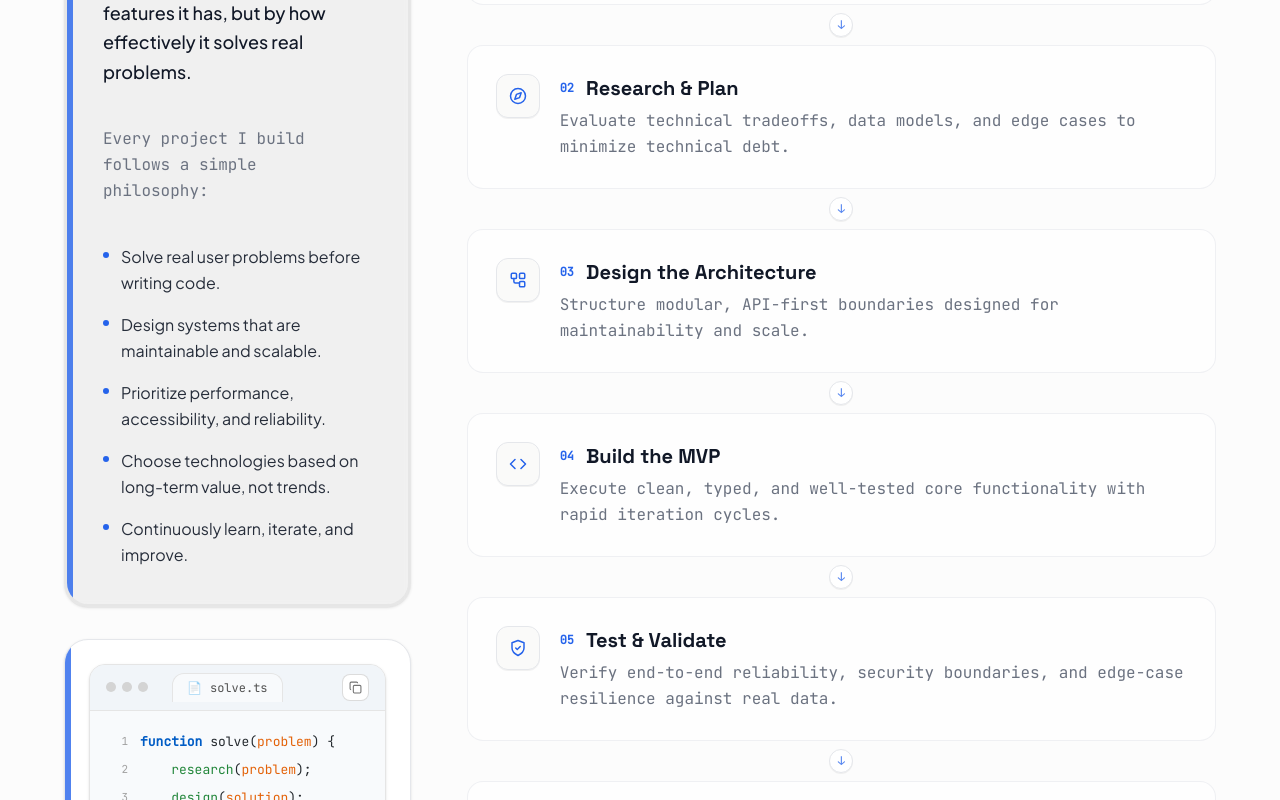
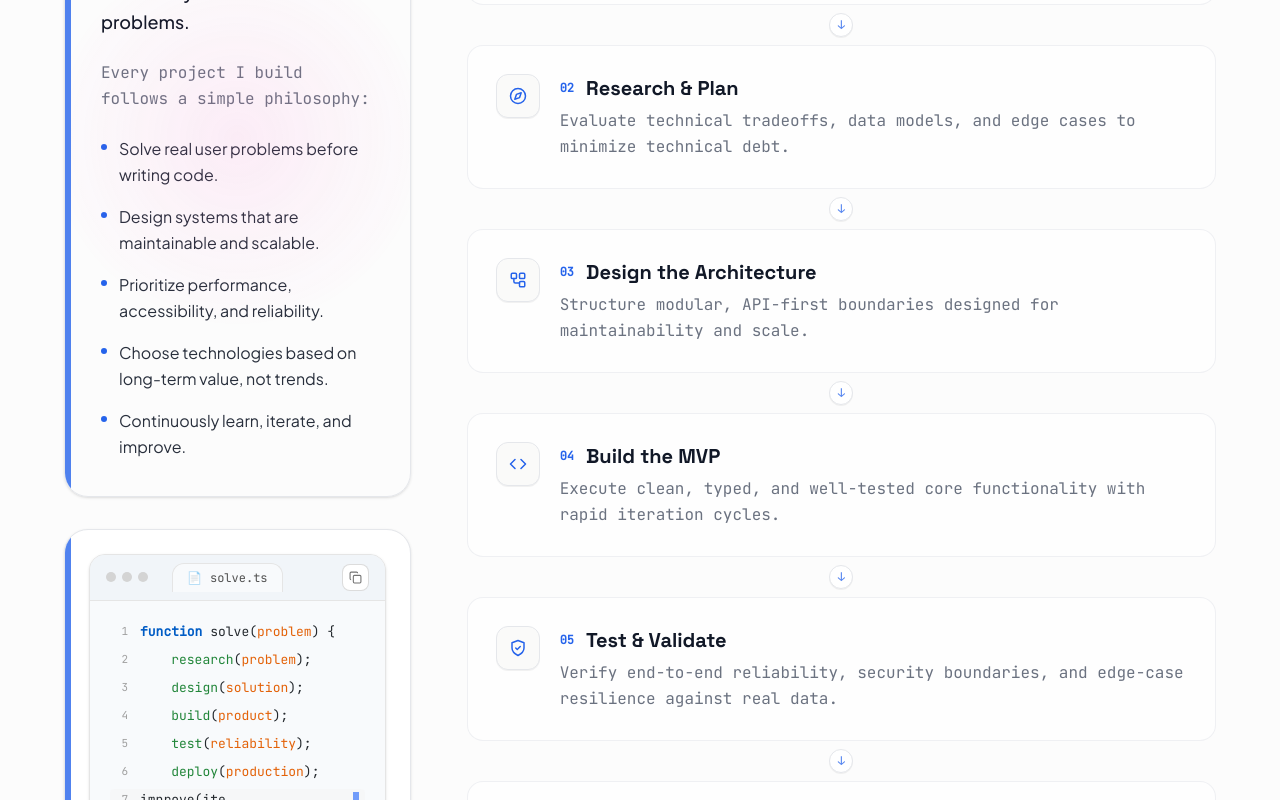
Before and after one commit to DhruvVawhle/dhruv-portfolio, a Next.js app: page / in a window 1280 px wide. Shown: the part 1820-2620 px from the top of the page. Built offline with nearby package versions, Linux system fonts and the light colour scheme.

Commit message:
feat: synchronize portfolio data with updated resume and optimize mobile card scrolling performance

```diff
--- a/src/components/sections/Contact.tsx
+++ b/src/components/sections/Contact.tsx
@@ -63,7 +63,7 @@ export default function Contact() {
 
   const emailSocial = socialsData.find((s) => s.label === "Email") || { url: "mailto:dhruvawhle@gmail.com" };
   const githubSocial = socialsData.find((s) => s.label === "GitHub") || { url: "https://github.com/DhruvVawhle" };
-  const linkedinSocial = socialsData.find((s) => s.label === "LinkedIn") || { url: "https://linkedin.com/in/dhruv-vawhle-277b2b2b8" };
+  const linkedinSocial = socialsData.find((s) => s.label === "LinkedIn") || { url: "https://linkedin.com/in/dhruvvawhle" };
 
   const rawEmail = emailSocial.url.replace("mailto:", "");
 
--- a/src/components/ui/spotlight-card.tsx
+++ b/src/components/ui/spotlight-card.tsx
@@ -1,13 +1,15 @@
-import React, { useEffect, useRef, ReactNode } from 'react';
+"use client";
+
+import React, { useEffect, useRef, ReactNode } from "react";
 
 interface GlowCardProps {
   children?: ReactNode;
   className?: string;
-  glowColor?: 'blue' | 'purple' | 'green' | 'red' | 'orange';
-  size?: 'sm' | 'md' | 'lg';
+  glowColor?: "blue" | "purple" | "green" | "red" | "orange";
+  size?: "sm" | "md" | "lg";
   width?: string | number;
   height?: string | number;
-  customSize?: boolean; // When true, ignores size prop and uses width/height or className
+  customSize?: boolean;
 }
 
 const glowColorMap = {
@@ -15,174 +17,156 @@ const glowColorMap = {
   purple: { base: 280, spread: 300 },
   green: { base: 120, spread: 200 },
   red: { base: 0, spread: 200 },
-  orange: { base: 30, spread: 200 }
+  orange: { base: 30, spread: 200 },
 };
 
 const sizeMap = {
-  sm: 'w-48 h-64',
-  md: 'w-64 h-80',
-  lg: 'w-80 h-96'
+  sm: "w-48 h-64",
+  md: "w-64 h-80",
+  lg: "w-80 h-96",
 };
 
-const GlowCard: React.FC<GlowCardProps> = ({
+export const GlowCard: React.FC<GlowCardProps> = ({
   children,
-  className = '',
-  glowColor = 'blue',
-  size = 'md',
+  className = "",
+  glowColor = "blue",
+  size = "md",
   width,
   height,
-  customSize = false
+  customSize = false,
 }) => {
   const cardRef = useRef<HTMLDivElement>(null);
-  const innerRef = useRef<HTMLDivElement>(null);
+  const isVisibleRef = useRef(true);
 
   useEffect(() => {
-    const syncPointer = (e: PointerEvent) => {
-      const { clientX: x, clientY: y } = e;
+    const card = cardRef.current;
+    if (!card) return;
 
-      if (cardRef.current) {
-        cardRef.current.style.setProperty('--x', x.toFixed(2));
-        cardRef.current.style.setProperty('--xp', (x / window.innerWidth).toFixed(2));
-        cardRef.current.style.setProperty('--y', y.toFixed(2));
-        cardRef.current.style.setProperty('--yp', (y / window.innerHeight).toFixed(2));
+    // Only calculate styles when card is visible in viewport
+    const observer = new IntersectionObserver(
+      ([entry]) => {
+        isVisibleRef.current = entry.isIntersecting;
+      },
+      { rootMargin: "100px" }
+    );
+    observer.observe(card);
+
+    let rafId: number | null = null;
+    let pendingX = 0;
+    let pendingY = 0;
+
+    const applyCoordinates = () => {
+      if (cardRef.current && isVisibleRef.current) {
+        cardRef.current.style.setProperty("--x", `${pendingX.toFixed(1)}px`);
+        cardRef.current.style.setProperty("--xp", (pendingX / window.innerWidth).toFixed(2));
+        cardRef.current.style.setProperty("--y", `${pendingY.toFixed(1)}px`);
+        cardRef.current.style.setProperty("--yp", (pendingY / window.innerHeight).toFixed(2));
+      }
+      rafId = null;
+    };
+
+    const scheduleUpdate = (x: number, y: number) => {
+      pendingX = x;
+      pendingY = y;
+      if (!rafId) {
+        rafId = requestAnimationFrame(applyCoordinates);
       }
     };
 
-    document.addEventListener('pointermove', syncPointer);
-    return () => document.removeEventListener('pointermove', syncPointer);
+    const handlePointerMove = (e: PointerEvent) => {
+      if (e.pointerType === "touch") return; // Touch handled separately
+      scheduleUpdate(e.clientX, e.clientY);
+    };
+
+    const handleTouchStart = (e: TouchEvent) => {
+      if (e.touches && e.touches.length > 0) {
+        scheduleUpdate(e.touches[0].clientX, e.touches[0].clientY);
+      }
+    };
+
+    const handleTouchMove = (e: TouchEvent) => {
+      if (e.touches && e.touches.length > 0) {
+        scheduleUpdate(e.touches[0].clientX, e.touches[0].clientY);
+      }
+    };
+
+    window.addEventListener("pointermove", handlePointerMove, { passive: true });
+    window.addEventListener("touchstart", handleTouchStart, { passive: true });
+    window.addEventListener("touchmove", handleTouchMove, { passive: true });
+
+    return () => {
+      observer.disconnect();
+      if (rafId) cancelAnimationFrame(rafId);
+      window.removeEventListener("pointermove", handlePointerMove);
+      window.removeEventListener("touchstart", handleTouchStart);
+      window.removeEventListener("touchmove", handleTouchMove);
+    };
   }, []);
 
   const { base, spread } = glowColorMap[glowColor];
 
-  // Determine sizing
   const getSizeClasses = () => {
-    if (customSize) {
-      return ''; // Let className or inline styles handle sizing
-    }
+    if (customSize) return "";
     return sizeMap[size];
   };
 
-  const getInlineStyles = () => {
-    const baseStyles = {
-      '--base': base,
-      '--spread': spread,
-      '--radius': '14',
-      '--border': '3',
-      '--backdrop': 'hsl(0 0% 60% / 0.12)',
-      '--backup-border': 'var(--backdrop)',
-      '--size': '200',
-      '--outer': '1',
-      '--border-size': 'calc(var(--border, 2) * 1px)',
-      '--spotlight-size': 'calc(var(--size, 150) * 1px)',
-      '--hue': 'calc(var(--base) + (var(--xp, 0) * var(--spread, 0)))',
-      backgroundImage: `radial-gradient(
-        var(--spotlight-size) var(--spotlight-size) at
-        calc(var(--x, 0) * 1px)
-        calc(var(--y, 0) * 1px),
-        hsl(var(--hue, 210) calc(var(--saturation, 100) * 1%) calc(var(--lightness, 70) * 1%) / var(--bg-spot-opacity, 0.1)), transparent
-      )`,
-      backgroundColor: 'var(--backdrop, transparent)',
-      backgroundSize: 'calc(100% + (2 * var(--border-size))) calc(100% + (2 * var(--border-size)))',
-      backgroundPosition: '50% 50%',
-      backgroundAttachment: 'fixed',
-      border: 'var(--border-size) solid var(--backup-border)',
-      position: 'relative' as const,
-      touchAction: 'none' as const,
-    } as React.CSSProperties & { [key: string]: string | number };
-
-    // Add width and height if provided
-    if (width !== undefined) {
-      baseStyles.width = typeof width === 'number' ? `${width}px` : width;
-    }
-    if (height !== undefined) {
-      baseStyles.height = typeof height === 'number' ? `${height}px` : height;
-    }
-
-    return baseStyles;
+  const inlineStyles: React.CSSProperties & { [key: string]: string | number } = {
+    "--base": base,
+    "--spread": spread,
+    "--radius": "16",
+    "--size": "260",
+    "--hue": "calc(var(--base) + (var(--xp, 0.5) * var(--spread, 0)))",
+    "--spotlight-size": "calc(var(--size, 200) * 1px)",
+    position: "relative",
+    touchAction: "pan-y",
+    WebkitTapHighlightColor: "transparent",
+    ...(width !== undefined && { width: typeof width === "number" ? `${width}px` : width }),
+    ...(height !== undefined && { height: typeof height === "number" ? `${height}px` : height }),
   };
 
-  const beforeAfterStyles = `
-    [data-glow]::before,
-    [data-glow]::after {
-      pointer-events: none;
-      content: "";
-      position: absolute;
-      inset: calc(var(--border-size) * -1);
-      border: var(--border-size) solid transparent;
-      border-radius: calc(var(--radius) * 1px);
-      background-attachment: fixed;
-      background-size: calc(100% + (2 * var(--border-size))) calc(100% + (2 * var(--border-size)));
-      background-repeat: no-repeat;
-      background-position: 50% 50%;
-      mask: linear-gradient(transparent, transparent), linear-gradient(white, white);
-      mask-clip: padding-box, border-box;
-      mask-composite: intersect;
-    }
-
-    [data-glow]::before {
-      background-image: radial-gradient(
-        calc(var(--spotlight-size) * 0.75) calc(var(--spotlight-size) * 0.75) at
-        calc(var(--x, 0) * 1px)
-        calc(var(--y, 0) * 1px),
-        hsl(var(--hue, 210) calc(var(--saturation, 100) * 1%) calc(var(--lightness, 50) * 1%) / var(--border-spot-opacity, 1)), transparent 100%
-      );
-      filter: brightness(2);
-    }
-
-    [data-glow]::after {
-      background-image: radial-gradient(
-        calc(var(--spotlight-size) * 0.5) calc(var(--spotlight-size) * 0.5) at
-        calc(var(--x, 0) * 1px)
-        calc(var(--y, 0) * 1px),
-        hsl(0 100% 100% / var(--border-light-opacity, 1)), transparent 100%
-      );
-    }
-
-    [data-glow] [data-glow] {
-      position: absolute;
-      inset: 0;
-      will-change: filter;
-      opacity: var(--outer, 1);
-      border-radius: calc(var(--radius) * 1px);
-      border-width: calc(var(--border-size) * 20);
-      filter: blur(calc(var(--border-size) * 10));
-      background: none;
-      pointer-events: none;
-      border: none;
-    }
-
-    [data-glow] > [data-glow]::before {
-      inset: -10px;
-      border-width: 10px;
-    }
-  `;
-
   return (
-    <>
-      <style dangerouslySetInnerHTML={{ __html: beforeAfterStyles }} />
     <div
       ref={cardRef}
       data-glow
-        style={getInlineStyles()}
+      style={inlineStyles}
       className={`
         ${getSizeClasses()}
-          ${!customSize ? 'aspect-[3/4]' : ''}
-          rounded-2xl
+        ${!customSize ? "aspect-[3/4]" : ""}
+        rounded-3xl
         relative
-          grid
-          grid-rows-[1fr_auto]
-          shadow-[0_1rem_2rem_-1rem_black]
-          p-4
-          gap-4
-          backdrop-blur-[5px]
+        transition-colors
+        duration-300
         ${className}
       `}
     >
-        <div ref={innerRef} data-glow></div>
+      {/* High-performance hardware accelerated spotlight overlay */}
+      <div
+        aria-hidden="true"
+        className="pointer-events-none absolute inset-0 rounded-[inherit] overflow-hidden opacity-80"
+      >
+        <div
+          className="absolute inset-0"
+          style={{
+            background: `radial-gradient(var(--spotlight-size) var(--spotlight-size) at var(--x, 50%) var(--y, 50%), hsl(var(--hue, 210) 90% 65% / 0.12), transparent 75%)`,
+            backgroundAttachment: "fixed",
+          }}
+        />
+        <div
+          className="absolute inset-0 rounded-[inherit] p-[1px]"
+          style={{
+            background: `radial-gradient(calc(var(--spotlight-size) * 0.8) calc(var(--spotlight-size) * 0.8) at var(--x, 50%) var(--y, 50%), hsl(var(--hue, 210) 95% 60% / 0.4), transparent 80%)`,
+            backgroundAttachment: "fixed",
+            mask: "linear-gradient(#fff 0 0) content-box, linear-gradient(#fff 0 0)",
+            maskComposite: "exclude",
+            WebkitMask: "linear-gradient(#fff 0 0) content-box, linear-gradient(#fff 0 0)",
+            WebkitMaskComposite: "xor",
+          }}
+        />
+      </div>
+
       {children}
     </div>
-    </>
   );
 };
 
-export { GlowCard };
+export default GlowCard;
--- a/src/data/experience.json
+++ b/src/data/experience.json
@@ -5,16 +5,16 @@
     "companyLogo": "",
     "role": "Web Development Intern",
     "employmentType": "Internship",
-    "duration": "2026",
-    "location": "Remote",
-    "technologies": ["HTML", "CSS", "JavaScript", "Figma"],
+    "duration": "Dec 2025 – Jan 2026",
+    "location": "Mumbai, India",
+    "technologies": ["HTML", "CSS", "JavaScript", "Git", "GitHub Pages"],
     "responsibilities": [
-      "Developed responsive, cross-browser-compatible web interfaces using HTML, CSS, and JavaScript",
-      "Implemented pixel-perfect designs from Figma mockups with attention to responsive breakpoints",
-      "Improved page load performance through image optimization and CSS refactoring"
+      "Built and deployed responsive web applications using HTML, CSS, and JavaScript.",
+      "Implemented interactive UI components, including calculators and landing pages.",
+      "Managed version control and deployment workflows using Git and GitHub Pages."
     ],
     "achievements": [
-      "Optimized assets for client delivery reducing load times by 20%"
+      "Managed version control and deployment workflows using Git and GitHub Pages."
     ],
     "certificate": {
       "title": "CodSoft Web Development Internship Certificate",
@@ -26,18 +26,18 @@
     "id": "compozent",
     "company": "Compozent",
     "companyLogo": "",
-    "role": "SDE (Web) Intern",
+    "role": "Software Development Engineer (Web) Intern",
     "employmentType": "Internship",
-    "duration": "2025",
-    "location": "Remote",
-    "technologies": ["React", "Node.js", "Express", "REST APIs", "Agile"],
+    "duration": "Dec 2024 – Jan 2025",
+    "location": "Mumbai, India",
+    "technologies": ["React", "Node.js", "Agile", "Git", "REST APIs"],
     "responsibilities": [
-      "Built and maintained React-based web applications within an Agile development team",
-      "Developed RESTful API endpoints with Node.js/Express, integrating with existing microservices",
-      "Participated in sprint planning, code reviews, and retrospectives as part of Agile workflow"
+      "Developed and enhanced production-level features using React and Node.js within an Agile development environment.",
+      "Debugged, refactored, and optimized existing code to improve readability, performance, and maintainability.",
+      "Collaborated with cross-functional teams using Git-based workflows, sprint planning, and code reviews."
     ],
     "achievements": [
-      "Implemented critical features within production sprints"
+      "Collaborated with cross-functional teams using Git-based workflows, sprint planning, and code reviews."
     ],
     "certificate": {
       "title": "Compozent SDE Web Development Internship Completion Certificate",
--- a/src/data/projects.json
+++ b/src/data/projects.json
@@ -20,7 +20,7 @@
       "React",
       "Node.js",
       "Express",
-      "Firebase",
+      "Firebase Firestore",
       "MongoDB",
       "Python",
       "ARIMA",
@@ -34,11 +34,11 @@
     "status": "Completed",
     "featured": true,
     "highlights": [
-      "Trained ARIMA price-prediction model on 18,300+ rows of AGMARKNET government mandi data",
-      "Reduced production bundle size ~69% (2.9 MB → 900 KB) via code splitting and lazy loading",
-      "Built 8-language commodity search with real-time Firestore sync",
-      "Implemented OAuth (Google/Facebook/Apple) + Razorpay payments",
-      "Filed for copyright registration with the Indian Copyright Office (Diary No. SW-21662/2026-CO)"
+      "Built a full-stack marketplace platform connecting farmers directly with buyers, eliminating agricultural middlemen for 18,300+ commodity price records.",
+      "Developed an ARIMA-based machine learning model trained on AGMARKNET government mandi price data to forecast commodity prices.",
+      "Engineered a hybrid Firestore and MongoDB persistence architecture with real-time cart synchronization and role-based farmer and buyer dashboards.",
+      "Integrated Google, Facebook, and Apple OAuth with Razorpay payments and 8-language commodity search; reduced bundle size 69% (2.9MB → 900KB) via code splitting.",
+      "Filed for copyright registration with the Indian Copyright Office (Diary No. SW-21662/2026-CO), currently in re-scrutiny."
     ],
     "features": [
       "Real-time cart synchronization",
@@ -57,12 +57,12 @@
     ],
     "copyrightFiled": {
       "diaryNumber": "SW-21662/2026-CO",
-      "status": "Filed with Indian Copyright Office"
+      "status": "Filed with Indian Copyright Office (Currently in re-scrutiny)"
     }
   },
   {
     "id": "medtalk",
-    "title": "MedTalk",
+    "title": "MedTalk – AI Healthcare Chatbot",
     "description": "24/7 Multilingual AI Healthcare Chatbot",
     "category": "AI",
     "thumbnail": "/images/projects/medtalk-aichatbot.png",
@@ -84,16 +84,15 @@
     "status": "Completed",
     "featured": false,
     "highlights": [
-      "Deployed 24/7 AI-powered healthcare chatbot with voice interaction",
-      "Integrated Google Gemini API for accurate medical query understanding",
-      "Built multilingual voice support via Google Cloud STT/TTS",
-      "Implemented secure RESTful backend with Flask"
+      "Developed a 24/7 multilingual AI chatbot using the Google Gemini API with voice-based interaction (Google Cloud Speech-to-Text / Text-to-Speech).",
+      "Built a secure Flask REST backend for preliminary healthcare guidance with robust query resolution.",
+      "Integrated natural language understanding to deliver accessible healthcare guidance across languages."
     ],
     "features": [
-      "Multilingual audio conversation",
-      "High accuracy clinical response checking",
-      "Calm, responsive web UI dashboard",
-      "Input data sanitization"
+      "Multilingual voice conversation (STT & TTS)",
+      "Clinical query reasoning via Google Gemini API",
+      "Secure Flask REST API backend",
+      "Responsive interactive user dashboard"
     ],
     "problem": "Healthcare access in multilingual regions is limited by language barriers and the unavailability of medical professionals around the clock. Patients need reliable, accessible preliminary health guidance at any hour.",
     "approach": "Built a voice-enabled AI chatbot powered by Google's Gemini API for medical query understanding, with Google Cloud Speech-to-Text and Text-to-Speech for multilingual voice interactions. Designed a secure RESTful backend with Flask, focusing on response accuracy and patient data privacy.",
@@ -104,21 +103,21 @@
   },
   {
     "id": "imdbsentiment",
-    "title": "IMDB Movie Review Sentiment Analysis",
-    "description": "Machine Learning • Natural Language Processing (NLP)",
+    "title": "IMDB Movie Review Sentiment",
+    "description": "NLP Sentiment Classifier for 50,000 IMDB Reviews",
     "category": "Machine Learning",
     "technologies": [
       "Python",
-      "Pandas",
-      "NumPy",
+      "TF-IDF",
+      "Logistic Regression",
+      "Naïve Bayes",
+      "Bidirectional LSTM",
       "Scikit-learn",
       "TensorFlow",
       "Keras",
       "NLTK",
-      "Matplotlib",
-      "Seaborn",
-      "WordCloud",
-      "Jupyter Notebook"
+      "Pandas",
+      "NumPy"
     ],
     "thumbnail": "/images/projects/imdb-sentiment-analysis.png",
     "screenshots": [
@@ -127,20 +126,19 @@
     "githubRepository": "https://github.com/DhruvVawhle/IMDB-Movie-Review-Sentiment-Analysis",
     "liveDemo": null,
     "datasetLink": "https://www.kaggle.com/datasets/lakshmi25npathi/imdb-dataset-of-50k-movie-reviews",
-    "duration": "Jun 2026 – Aug 2026",
+    "duration": "Jan 2026 – May 2026",
     "status": "Completed",
     "featured": false,
     "highlights": [
-      "Built a complete binary sentiment classifier achieving high evaluation metrics on 50K IMDB reviews",
-      "Implemented text preprocessing (tokenization, stop-word filtering, lemmatization) using NLTK",
-      "Extracted numerical features using TF-IDF vectorization with optimized ngram ranges",
-      "Generated Exploratory Data Analysis (EDA) visualizations, including confusion matrices and word clouds"
+      "Built an NLP sentiment classifier for 50,000 IMDB reviews using TF-IDF feature extraction.",
+      "Evaluated Logistic Regression, Naïve Bayes, and Bidirectional LSTM models on accuracy and F1-score.",
+      "Implemented comprehensive text preprocessing and comparative performance evaluation."
     ],
     "features": [
-      "Advanced text tokenization and cleanup pipeline",
-      "TF-IDF vector feature extraction",
-      "Multiple model comparisons (SVM, Naive Bayes, Neural Nets)",
-      "Interactive Jupyter Notebook walkthroughs"
+      "TF-IDF numerical feature extraction pipeline",
+      "Multi-model comparison: Logistic Regression, Naïve Bayes, Bidirectional LSTM",
+      "Accuracy and F1-score evaluation metrics",
+      "Exploratory Data Analysis visualizations"
     ],
     "problem": "Understanding user feedback at scale is a common challenge for digital platforms. Manual review classification is inefficient and error-prone, requiring automated natural language understanding pipelines to accurately determine sentiment in movie reviews.",
     "approach": "Developed an end-to-end NLP and machine learning pipeline to preprocess raw IMDB text data, extract TF-IDF features, and train supervised classifiers. Conducted extensive hyperparameter tuning and model evaluation using accuracy, precision, recall, and F1-score alongside confusion matrices and word clouds.",
--- a/src/data/socials.json
+++ b/src/data/socials.json
@@ -6,7 +6,7 @@
   },
   {
     "label": "LinkedIn",
-    "url": "https://linkedin.com/in/dhruv-vawhle-277b2b2b8",
+    "url": "https://linkedin.com/in/dhruvvawhle",
     "icon": "linkedin"
   },
   {
```
Also changed, not shown: src/data/achievements.json (+18 -18 lines), 1 other file (tests, documents, lock files or other folders). Lines whose indentation alone changed are shown as unchanged.
